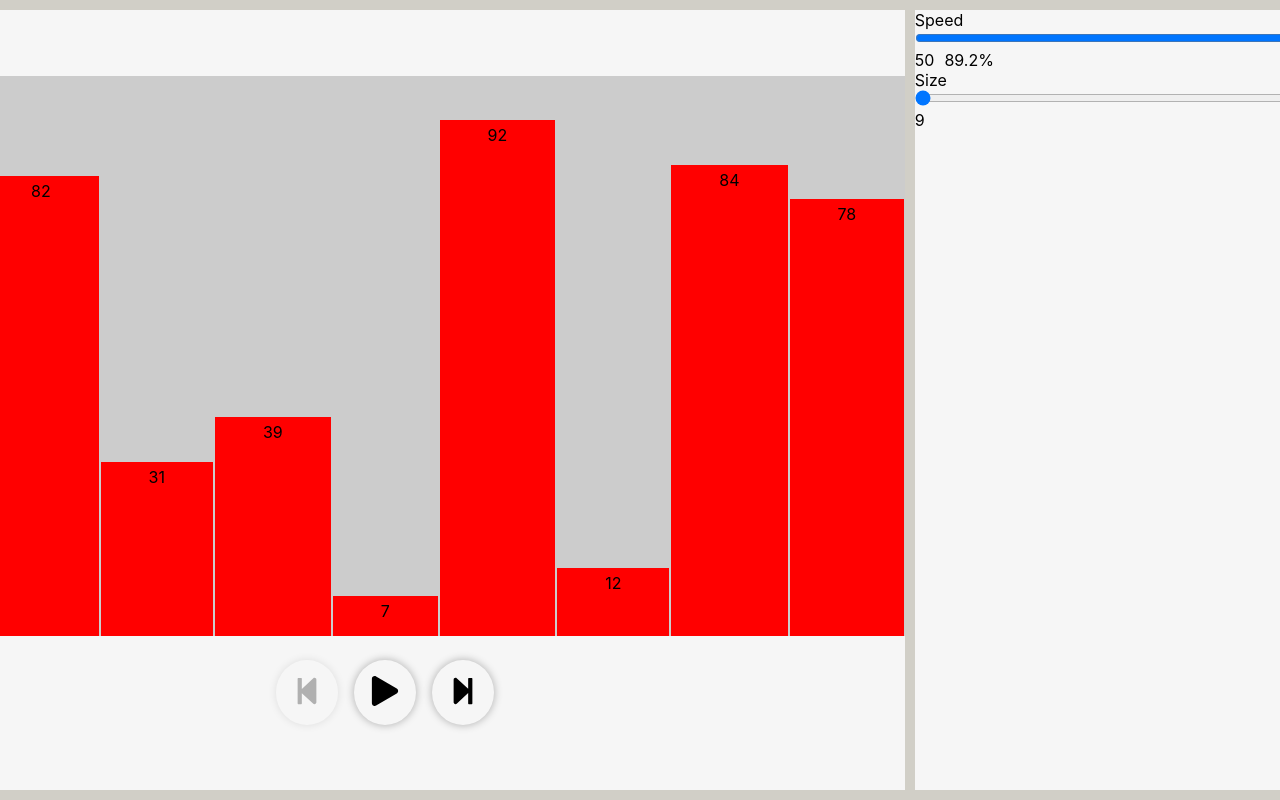
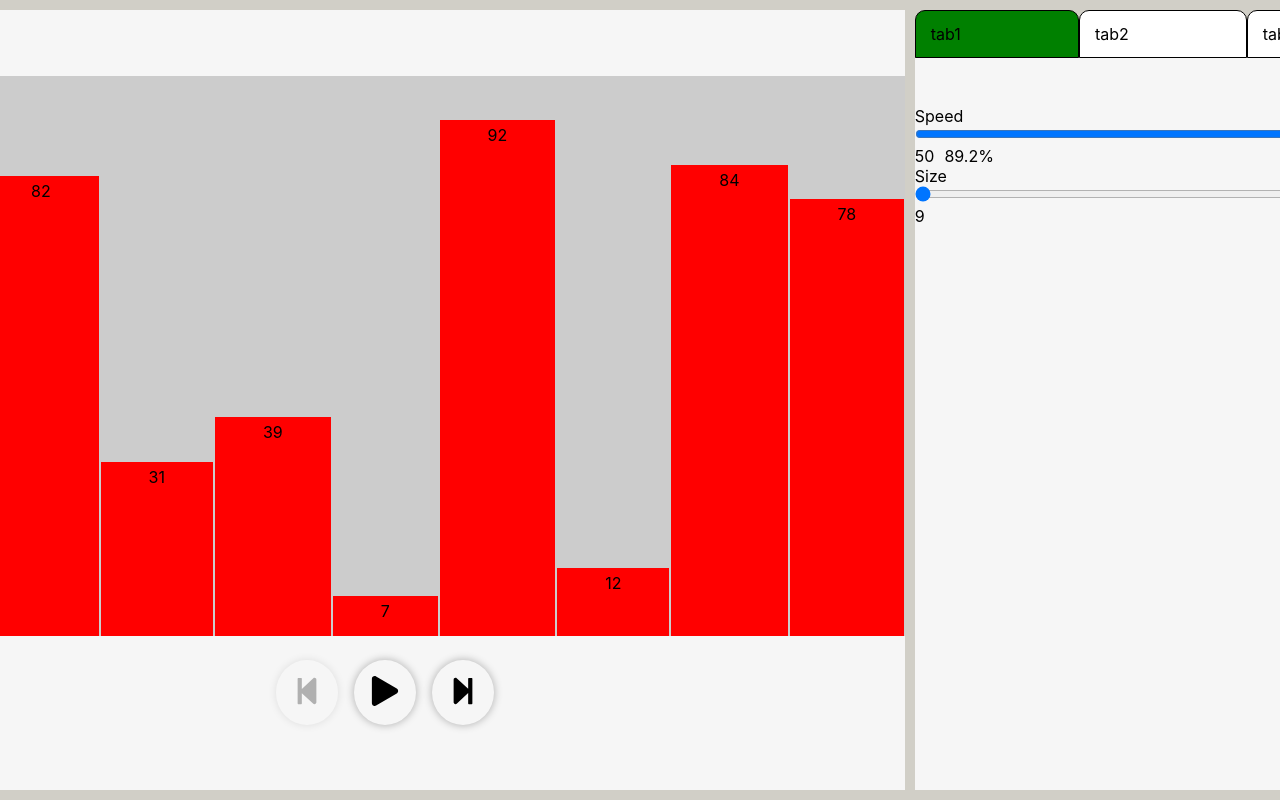
Before and after one commit to alsersan/sorting-visualizer, a React (Create React App) app: page / in a window 1280 px wide. Shown: the top 800 px of the page. Built offline with nearby package versions, Linux system fonts and the light colour scheme.

Commit message:
SideBar: aded preliminary tabs

```diff
--- /dev/null
+++ b/src/components/Sidebar/components/Tabs.js
@@ -0,0 +1,47 @@
+import React, { useState } from "react";
+import styled from "styled-components";
+
+const TabContainer = styled.div`
+  width: 100%;
+  height: 3rem;
+  display: flex;
+  background-color: #d1cfc7;
+  margin-bottom: 3rem;
+`;
+const Label = styled.label`
+  flex-grow: 1;
+  display: flex;
+  align-items: center;
+  padding: 0 15px;
+  height: 100%;
+  background-color: ${(props) => (props.active ? `green` : `white`)};
+  border-radius: 10px 10px 0 0;
+  border: 1px black solid;
+  cursor: pointer;
+`;
+
+const Tabs = () => {
+  const [activeTab, setActiveTab] = useState(0);
+  console.log(activeTab);
+  return (
+    <TabContainer>
+      {["tab1", "tab2", "tab3"].map((tab, index) => (
+        <React.Fragment key={index}>
+          <input
+            style={{ display: "none" }}
+            hide="hide"
+            type="radio"
+            id={tab}
+            name="tab"
+            onClick={() => setActiveTab(index)}
+          />
+          <Label active={index === activeTab} htmlFor={tab}>
+            <span>{tab}</span>
+          </Label>
+        </React.Fragment>
+      ))}
+    </TabContainer>
+  );
+};
+
+export default Tabs;
--- a/src/components/Sidebar.js
+++ b/src/components/Sidebar/index.js
@@ -1,5 +1,7 @@
 import React from "react";
 import styled from "styled-components";
+
+import Tabs from "./components/Tabs";
 
 const StyledSidebar = styled.div`
   height: 100%;
@@ -15,6 +17,7 @@ const Header = ({ speed, setSpeed, size, setSize }) => {
   };
   return (
     <StyledSidebar>
+      <Tabs />
       <div>
         Speed
         <input
```
